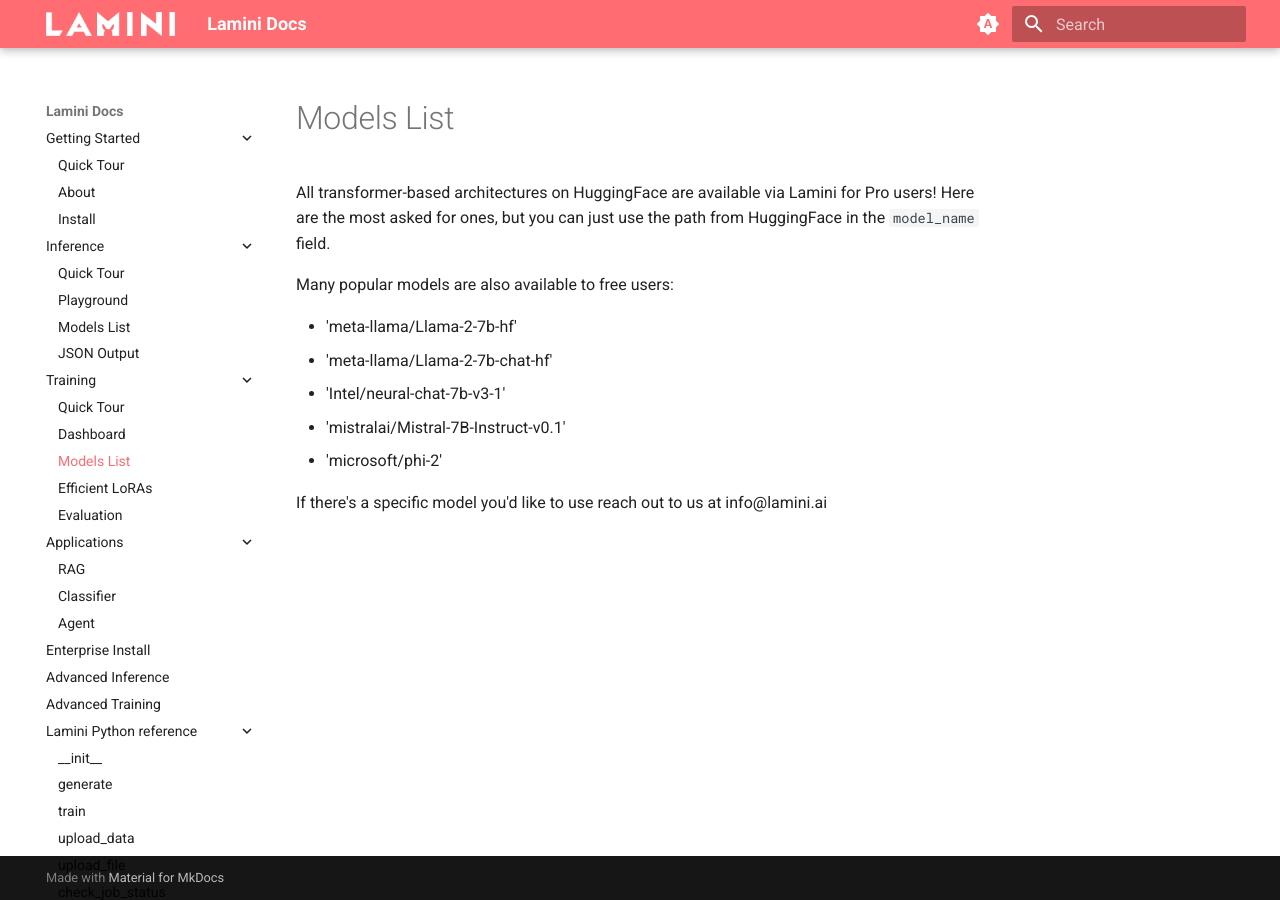
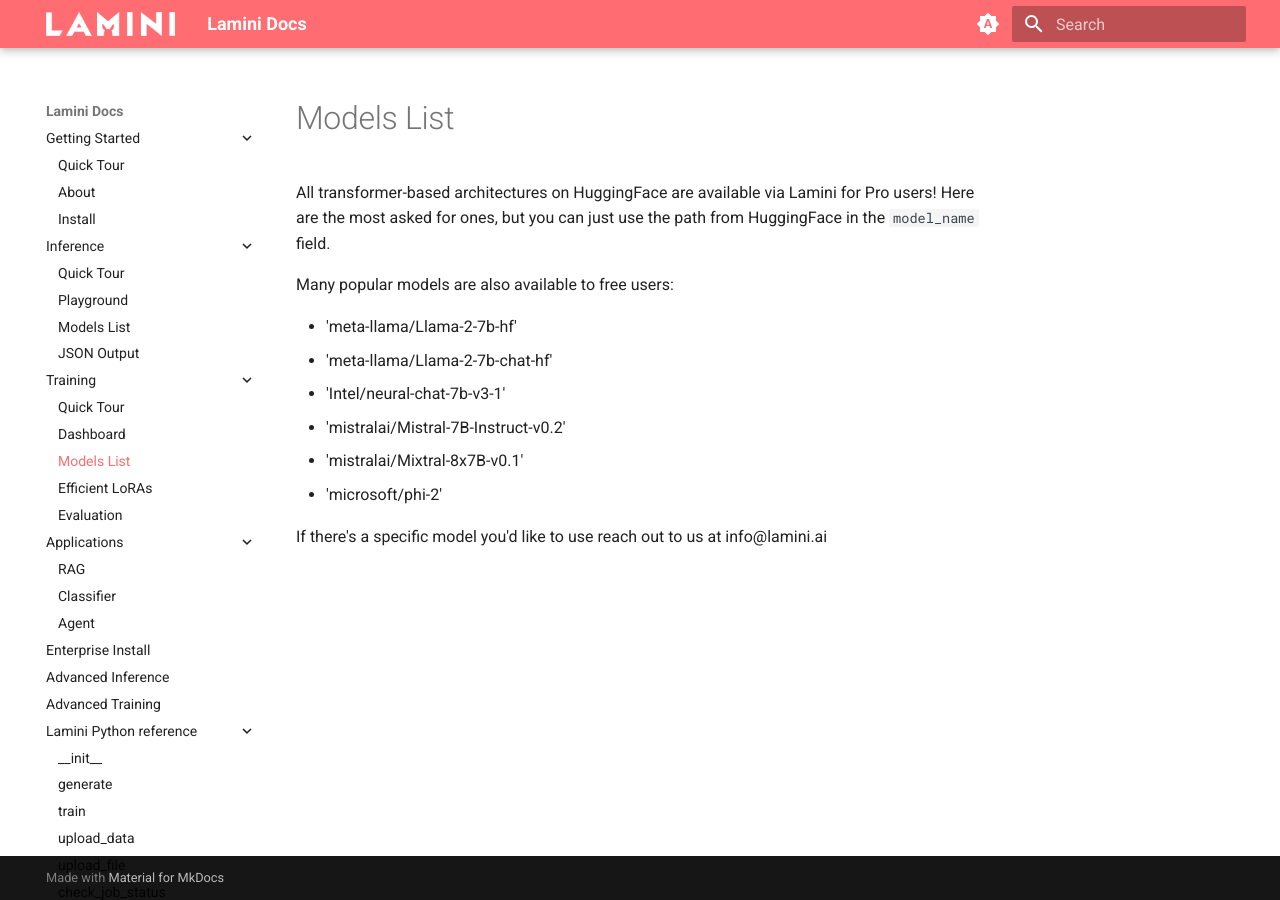
Before and after one commit to lamini-ai/lamini-ai.github.io, an MkDocs documentation site: the page built from docs/training/models_list.md, in a window 1280 px wide. Built offline with MkDocs 1.6.1 and Material for MkDocs 9.7.7, drawn with Linux system fonts in a browser that asks for light colours.

Commit message:
update list

```diff
--- a/docs/training/models_list.md
+++ b/docs/training/models_list.md
@@ -5,7 +5,8 @@
 - 'meta-llama/Llama-2-7b-hf'
 - 'meta-llama/Llama-2-7b-chat-hf'
 - 'Intel/neural-chat-7b-v3-1'
-- 'mistralai/Mistral-7B-Instruct-v0.1'
+- 'mistralai/Mistral-7B-Instruct-v0.2'
+- 'mistralai/Mixtral-8x7B-v0.1'
 - 'microsoft/phi-2'
 
 If there's a specific model you'd like to use reach out to us at info@lamini.ai
```
Also changed, not shown: docs/inference/models_list.md (+2 -1 lines).
